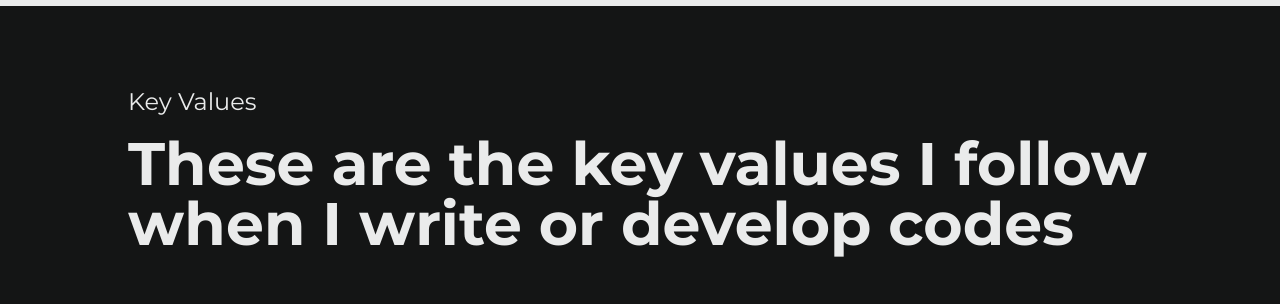
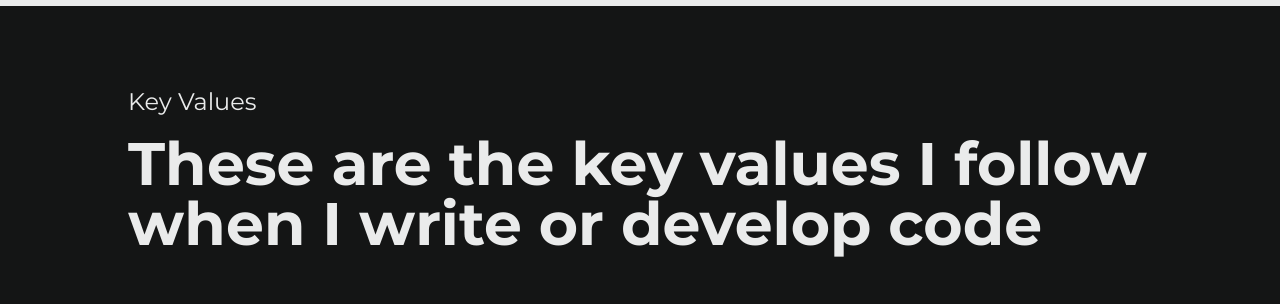
Before and after one commit to yogaajie2/porto, a Nuxt app: page / in a window 1280 px wide. Shown: the part 2940-3244 px from the top of the page. Built offline with nearby package versions, Linux system fonts and the light colour scheme.

Commit message:
contents(KeyValues): Fix tiny typography mistake

```diff
--- a/components/KeyValues.vue
+++ b/components/KeyValues.vue
@@ -1,7 +1,7 @@
 <template>
   <section class="bg-primary container mx-auto px-8 py-12 text-secondary md:p-16 lg:px-24 lg:py-20 xl:px-32">
     <h3 class="mb-4">Key Values</h3>
-    <h2 class="mb-20 lg:text-5xl xl:text-6xl">These are the key values I follow when I write or develop codes</h2>
+    <h2 class="mb-20 lg:text-5xl xl:text-6xl">These are the key values I follow when I write or develop code</h2>
 
     <div class="text-center space-y-16 lg:flex lg:flex-wrap lg:space-y-0">
       <div class="lg:mb-24 lg:w-1/2">
```
